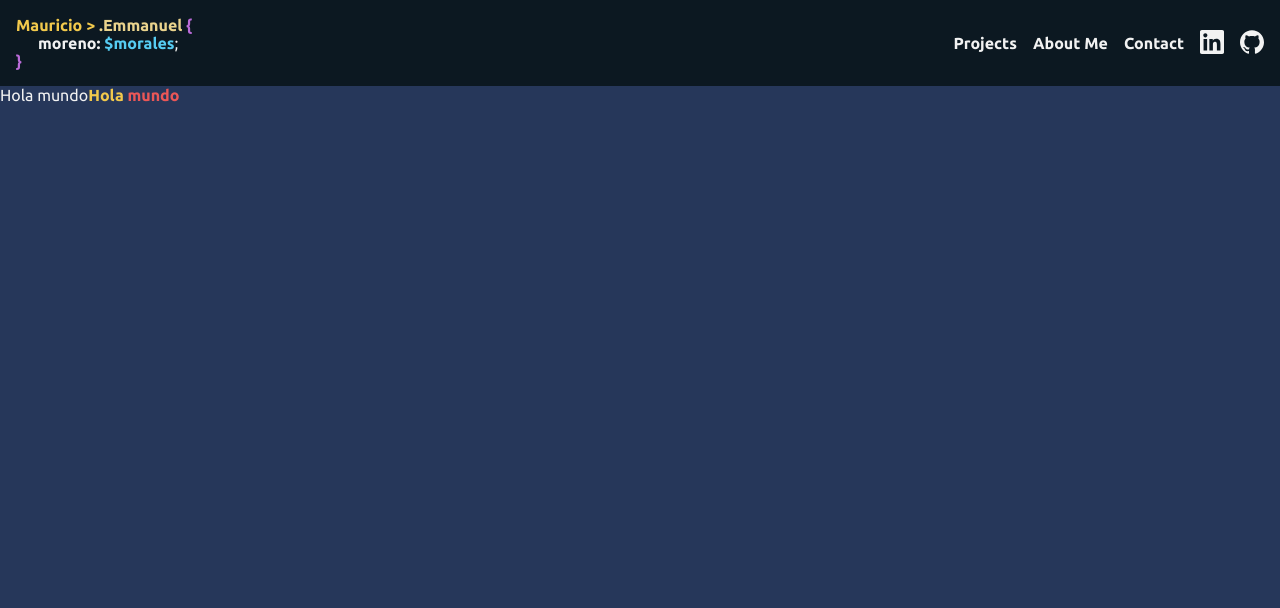
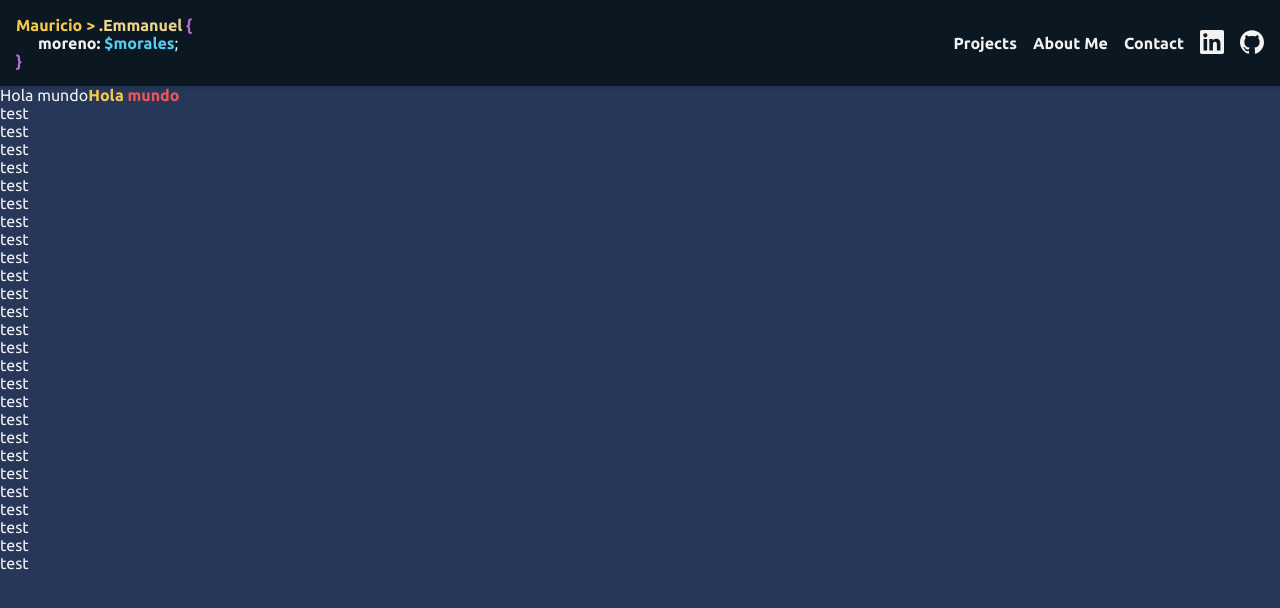
Before and after one commit to MauricioMorenoMorales/RP-portfolio, a React (Create React App) app: page / in a window 1280 px wide. Shown: the top 608 px of the page. Built offline with nearby package versions, Linux system fonts and the light colour scheme.

Commit message:
Header completed

```diff
--- a/src/App.tsx
+++ b/src/App.tsx
@@ -8,6 +8,32 @@ const App = () => {
 			<p>
 				Hola mundo<b className="yellow">Hola</b> <b className="orange">mundo</b>{' '}
 			</p>
+			<p>test</p>
+			<p>test</p>
+			<p>test</p>
+			<p>test</p>
+			<p>test</p>
+			<p>test</p>
+			<p>test</p>
+			<p>test</p>
+			<p>test</p>
+			<p>test</p>
+			<p>test</p>
+			<p>test</p>
+			<p>test</p>
+			<p>test</p>
+			<p>test</p>
+			<p>test</p>
+			<p>test</p>
+			<p>test</p>
+			<p>test</p>
+			<p>test</p>
+			<p>test</p>
+			<p>test</p>
+			<p>test</p>
+			<p>test</p>
+			<p>test</p>
+			<p>test</p>
 		</div>
 	);
 };
--- a/src/components/Header/Header.styles.ts
+++ b/src/components/Header/Header.styles.ts
@@ -1,17 +1,49 @@
 import styled from 'styled-components';
-import { colorSystem } from '../../global/designSystem';
+import {
+	borderSystem,
+	colorSystem,
+	shadowSystem,
+} from '../../global/designSystem';
 
 const Styles = styled.header`
 	.header {
 		background-color: ${colorSystem.darkestBackground};
+		position: relative;
 		padding: 16px;
 		display: flex;
 		align-items: center;
 		justify-content: space-between;
+		box-shadow: ${shadowSystem.normal};
 		&__links {
 			display: none;
 			& > * {
 				margin-left: 16px;
+			}
+		}
+		&--menu {
+			position: absolute;
+			top: 130px;
+			background-color: ${colorSystem.darkestBackground};
+			left: 0;
+			right: 0;
+			margin-left: auto;
+			margin-right: auto;
+			max-width: 250px;
+			border-radius: ${borderSystem.normal};
+			display: flex;
+			flex-direction: column;
+			align-items: center;
+			justify-content: center;
+			padding: 30px;
+			box-shadow: ${shadowSystem.normal};
+			& > * {
+				margin: 10px auto;
+			}
+			&__icons {
+				display: flex;
+				& > * {
+					margin: 0 4px;
+				}
 			}
 		}
 	}
@@ -23,6 +55,12 @@ const Styles = styled.header`
 			&__links {
 				display: flex;
 			}
+			&--menu {
+				display: none;
+			}
+			&--modal {
+				display: none;
+			}
 		}
 	}
 `;
--- a/src/components/Header/Header.tsx
+++ b/src/components/Header/Header.tsx
@@ -1,8 +1,9 @@
-import React from 'react';
+import React, { useState } from 'react';
 import { Icons } from '../atoms';
 import Styles from './Header.styles';
 
 const Header: React.FC = () => {
+	const [opened, setOpened] = useState<boolean>(false);
 	return (
 		<Styles>
 			<div className="header">
@@ -20,7 +21,7 @@ const Header: React.FC = () => {
 						<b className="purple">&#125;</b>
 					</p>
 				</section>
-				<section className="header__burger">
+				<section className="header__burger" onClick={() => setOpened(!opened)}>
 					<Icons type="burger" />
 				</section>
 				<section className="header__links">
@@ -30,6 +31,26 @@ const Header: React.FC = () => {
 					<Icons type="linkedin" />
 					<Icons type="github" />
 				</section>
+				{opened && (
+					<div className="header--menu">
+						<a onClick={() => setOpened(false)} href="/">
+							Projects
+						</a>
+						<a onClick={() => setOpened(false)} href="/">
+							About Me
+						</a>
+						<a onClick={() => setOpened(false)} href="/">
+							Contact
+						</a>
+						<div
+							className="header--menu__icons"
+							onClick={() => setOpened(false)}
+						>
+							<Icons type="linkedin" />
+							<Icons type="github" />
+						</div>
+					</div>
+				)}
 			</div>
 		</Styles>
 	);
--- a/src/components/atoms/Icons.tsx
+++ b/src/components/atoms/Icons.tsx
@@ -2,11 +2,12 @@ import React, { useState } from 'react';
 import styled from 'styled-components';
 import { colorSystem } from '../../global/designSystem';
 
-const Icons: React.FC<{ type: 'burger' | 'linkedin' | 'github' | 'email' }> = ({
-	type,
-}) => {
+const Icons: React.FC<{
+	type: 'burger' | 'linkedin' | 'github' | 'email';
+}> = ({ type }) => {
 	const Container = styled.div`
 		cursor: pointer;
+		user-select: none;
 	`;
 	const [hover, setHover] = useState<boolean>(false);
 	if (type === 'burger')
@@ -20,6 +21,7 @@ const Icons: React.FC<{ type: 'burger' | 'linkedin' | 'github' | 'email' }> = ({
 					xmlns="http://www.w3.org/2000/svg"
 					onMouseEnter={() => setHover(true)}
 					onMouseLeave={() => setHover(false)}
+					onClick={() => setHover(false)}
 				>
 					<path
 						d="M0.999974 6.99998H30.9999C31.552 6.99998 31.9999 6.55194 31.9999 6C31.9999 5.44798 31.5519 5.00003 30.9999 5.00003H0.999974C0.448035 5.00003 0 5.44798 0 6C0 6.55203 0.448035 6.99998 0.999974 6.99998Z"
@@ -64,6 +66,7 @@ const Icons: React.FC<{ type: 'burger' | 'linkedin' | 'github' | 'email' }> = ({
 					xmlns="http://www.w3.org/2000/svg"
 					onMouseEnter={() => setHover(true)}
 					onMouseLeave={() => setHover(false)}
+					onClick={() => setHover(false)}
 				>
 					<path
 						d="M12 0.296997C5.37 0.296997 0 5.67 0 12.297C0 17.6 3.438 22.097 8.205 23.682C8.805 23.795 9.025 23.424 9.025 23.105C9.025 22.82 9.015 22.065 9.01 21.065C5.672 21.789 4.968 19.455 4.968 19.455C4.422 18.07 3.633 17.7 3.633 17.7C2.546 16.956 3.717 16.971 3.717 16.971C4.922 17.055 5.555 18.207 5.555 18.207C6.625 20.042 8.364 19.512 9.05 19.205C9.158 18.429 9.467 17.9 9.81 17.6C7.145 17.3 4.344 16.268 4.344 11.67C4.344 10.36 4.809 9.29 5.579 8.45C5.444 8.147 5.039 6.927 5.684 5.274C5.684 5.274 6.689 4.952 8.984 6.504C9.944 6.237 10.964 6.105 11.984 6.099C13.004 6.105 14.024 6.237 14.984 6.504C17.264 4.952 18.269 5.274 18.269 5.274C18.914 6.927 18.509 8.147 18.389 8.45C19.154 9.29 19.619 10.36 19.619 11.67C19.619 16.28 16.814 17.295 14.144 17.59C14.564 17.95 14.954 18.686 14.954 19.81C14.954 21.416 14.939 22.706 14.939 23.096C14.939 23.411 15.149 23.786 15.764 23.666C20.565 22.092 24 17.592 24 12.297C24 5.67 18.627 0.296997 12 0.296997Z"
@@ -83,6 +86,7 @@ const Icons: React.FC<{ type: 'burger' | 'linkedin' | 'github' | 'email' }> = ({
 					xmlns="http://www.w3.org/2000/svg"
 					onMouseEnter={() => setHover(true)}
 					onMouseLeave={() => setHover(false)}
+					onClick={() => setHover(false)}
 				>
 					<path
 						d="M20.447 20.452H16.893V14.883C16.893 13.555 16.866 11.846 15.041 11.846C13.188 11.846 12.905 13.291 12.905 14.785V20.452H9.351V9H12.765V10.561H12.811C13.288 9.661 14.448 8.711 16.181 8.711C19.782 8.711 20.448 11.081 20.448 14.166V20.452H20.447ZM5.337 7.433C4.193 7.433 3.274 6.507 3.274 5.368C3.274 4.23 4.194 3.305 5.337 3.305C6.477 3.305 7.401 4.23 7.401 5.368C7.401 6.507 6.476 7.433 5.337 7.433ZM7.119 20.452H3.555V9H7.119V20.452ZM22.225 0H1.771C0.792 0 0 0.774 0 1.729V22.271C0 23.227 0.792 24 1.771 24H22.222C23.2 24 24 23.227 24 22.271V1.729C24 0.774 23.2 0 22.222 0H22.225Z"
--- a/src/global-styles.css
+++ b/src/global-styles.css
@@ -2,6 +2,7 @@ html {
 	box-sizing: border-box;
 	font-size: 62.5%;
 	font-family: 'Ubuntu', sans-serif;
+	min-height: 100vh;
 }
 
 * {
--- a/src/global/designSystem.ts
+++ b/src/global/designSystem.ts
@@ -8,3 +8,11 @@ export const colorSystem = {
 	orange: '#eb5757',
 	green: '#27ae60',
 };
+
+export const borderSystem = {
+	normal: '5px',
+};
+
+export const shadowSystem = {
+	normal: '4px 1px 5px 0px rgb(0, 0, 0, 0.2)',
+};
```
Also changed, not shown: todo.txt (added).
